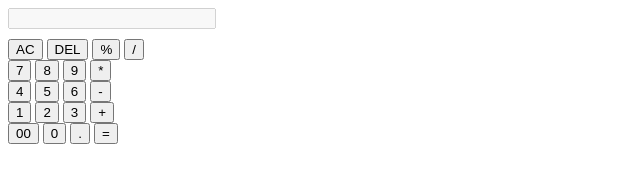
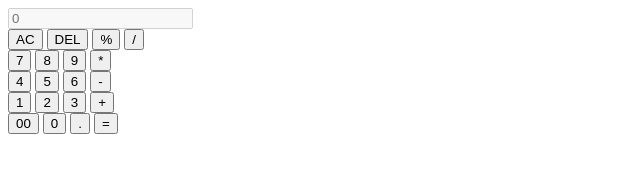
Before and after one commit to Kaif09/Calculator-JS, a plain HTML site: page index.html in a window 1280 px wide. Shown: the whole page, without its empty margins (0-640 px from the left). Drawn offline with Linux system fonts and the light colour scheme.

Commit message:
Updated HTML

```diff
--- a/index.html
+++ b/index.html
@@ -4,15 +4,11 @@
     <meta charset="UTF-8" />
     <meta name="viewport" content="width=device-width, initial-scale=1.0" />
     <title>Combined Calculator</title>
+    <link rel="stylesheet" href="style.css" />
   </head>
   <body>
     <div id="calculator">
-      <input
-        type="text"
-        id="result"
-        disabled
-        style="width: 200px; margin-bottom: 10px"
-      />
+      <input type="text" class="inpt" id="result" disabled placeholder="0" />
 
       <div class="button-set">
         <button onclick="appendToResult('AC')" class="operator">AC</button>
```
